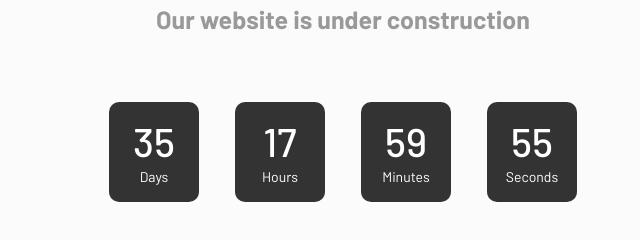
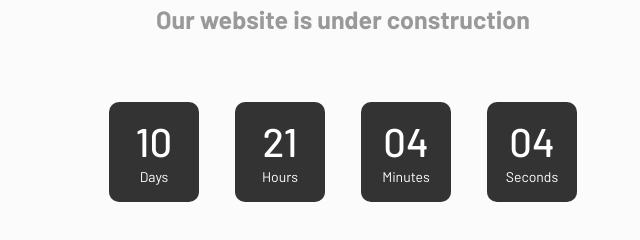
Before and after one commit to esrahofstede/meeusencleaning.nl, a plain HTML site: page index.html in a window 1280 px wide. Shown: the part 312-552 px from the top of the page, 297-937 px from the left. Drawn offline with Linux system fonts and the light colour scheme.

Commit message:
set end date

```diff
--- a/index.html
+++ b/index.html
@@ -94,13 +94,13 @@
 		$('.cd100').countdown100({
 			/*Set Endtime here*/
 			/*Endtime must be > current time*/
-			endtimeYear: 0,
-			endtimeMonth: 0,
-			endtimeDate: 35,
-			endtimeHours: 18,
+			endtimeYear: 2023,
+			endtimeMonth: 11,
+			endtimeDate: 03,
+			endtimeHours: 14,
 			endtimeMinutes: 0,
 			endtimeSeconds: 0,
-			timeZone: ""
+			timeZone: "Europe/Amsterdam"
 			// ex:  timeZone: "America/New_York"
 			//go to " http://momentjs.com/timezone/ " to get timezone
 		});
```
